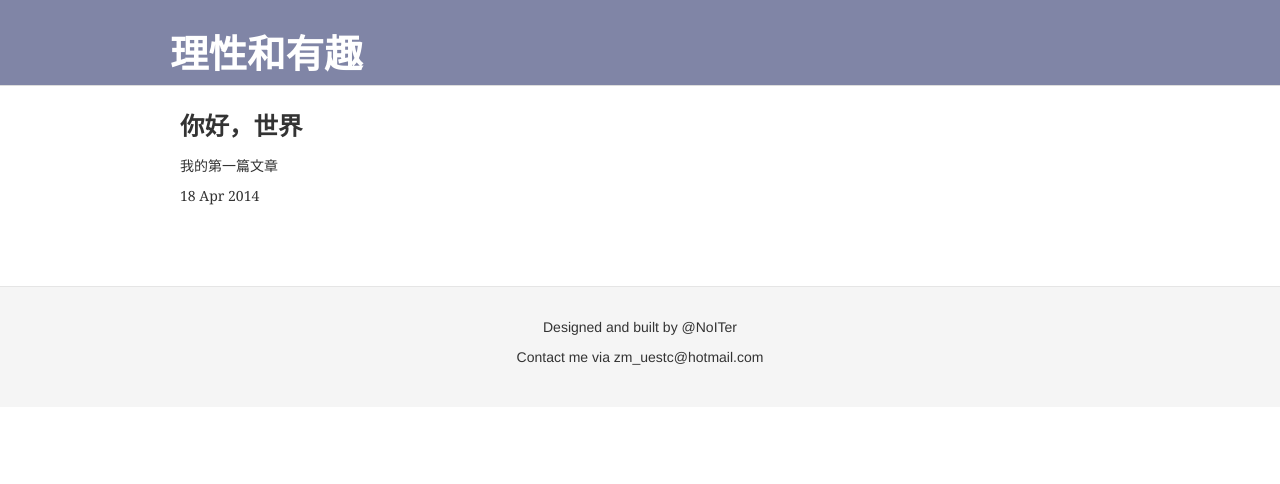
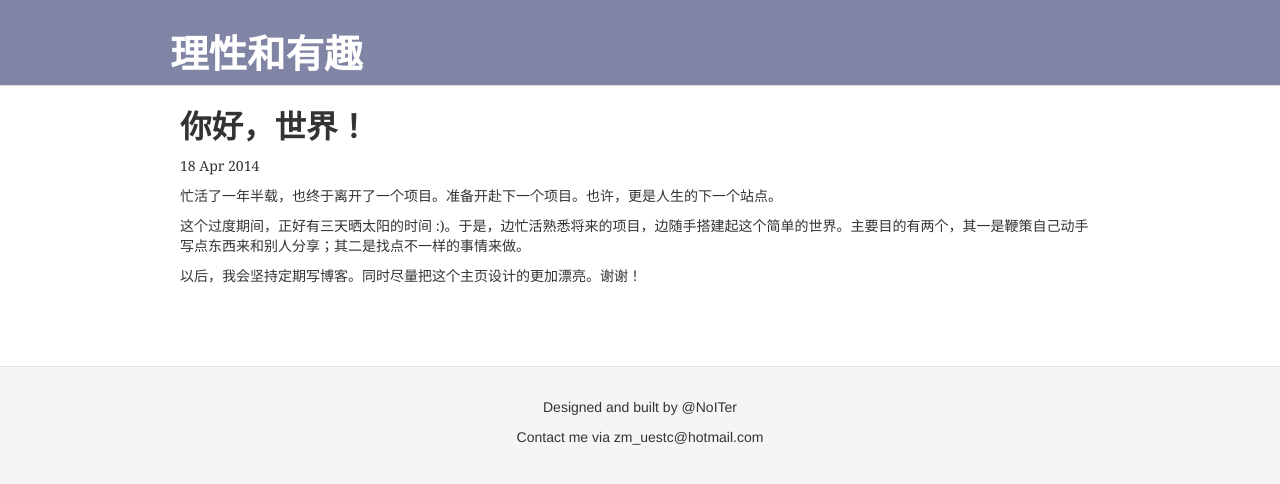
Before and after one commit to noiter/NoITer.github.io, a Jekyll site: the page built from _posts/2014-04-18-MY_FIRST_BLOG.html, in a window 1280 px wide. Shown: the top 484 px of the page. Built offline with Jekyll 4.4.1, drawn with Linux system fonts in a browser that asks for light colours.

Commit message:
[Ming] Add content for first blog

```diff
--- a/_posts/2014-04-18-MY_FIRST_BLOG.html
+++ b/_posts/2014-04-18-MY_FIRST_BLOG.html
@@ -1,8 +1,10 @@
 ---
 layout: default
-title: 你好，世界
+title: 你好，世界！
 ---
 
-<h3>{{ page.title }}</h3>
-<p>我的第一篇文章</p>
+<h2>{{ page.title }}</h2>
 <p>{{ page.date | date_to_string }}</p>
+<p>忙活了一年半载，也终于离开了一个项目。准备开赴下一个项目。也许，更是人生的下一个站点。</p>
+<p>这个过度期间，正好有三天晒太阳的时间 :)。于是，边忙活熟悉将来的项目，边随手搭建起这个简单的世界。主要目的有两个，其一是鞭策自己动手写点东西来和别人分享；其二是找点不一样的事情来做。</p>
+<p>以后，我会坚持定期写博客。同时尽量把这个主页设计的更加漂亮。谢谢！</p>
--- a/index.html
+++ b/index.html
@@ -3,7 +3,7 @@ layout: index
 title: NoITer's bogs
 ---
 
-<h3>The latest articles</h3>
+<h3>欢迎阅读，最新博客</h3>
 <ul>
 	{% for post in site.posts %}
 		<li><span>{{ post.date | date_to_string }}</span> &raquo;
```
